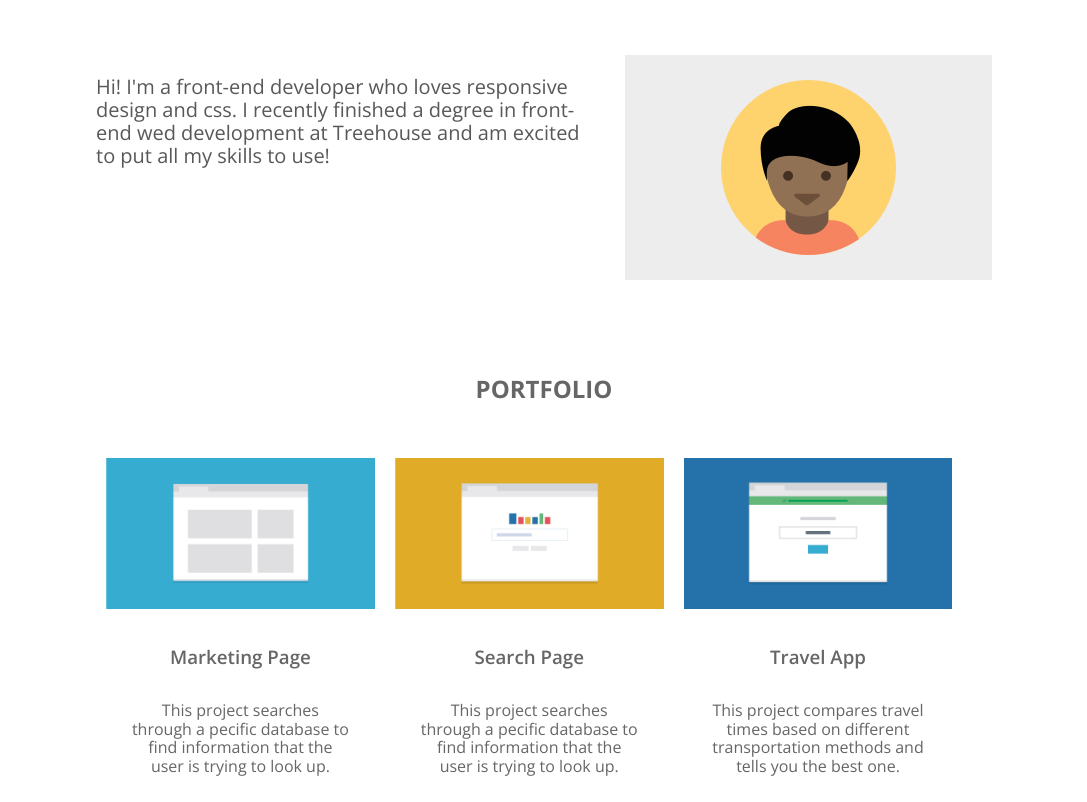
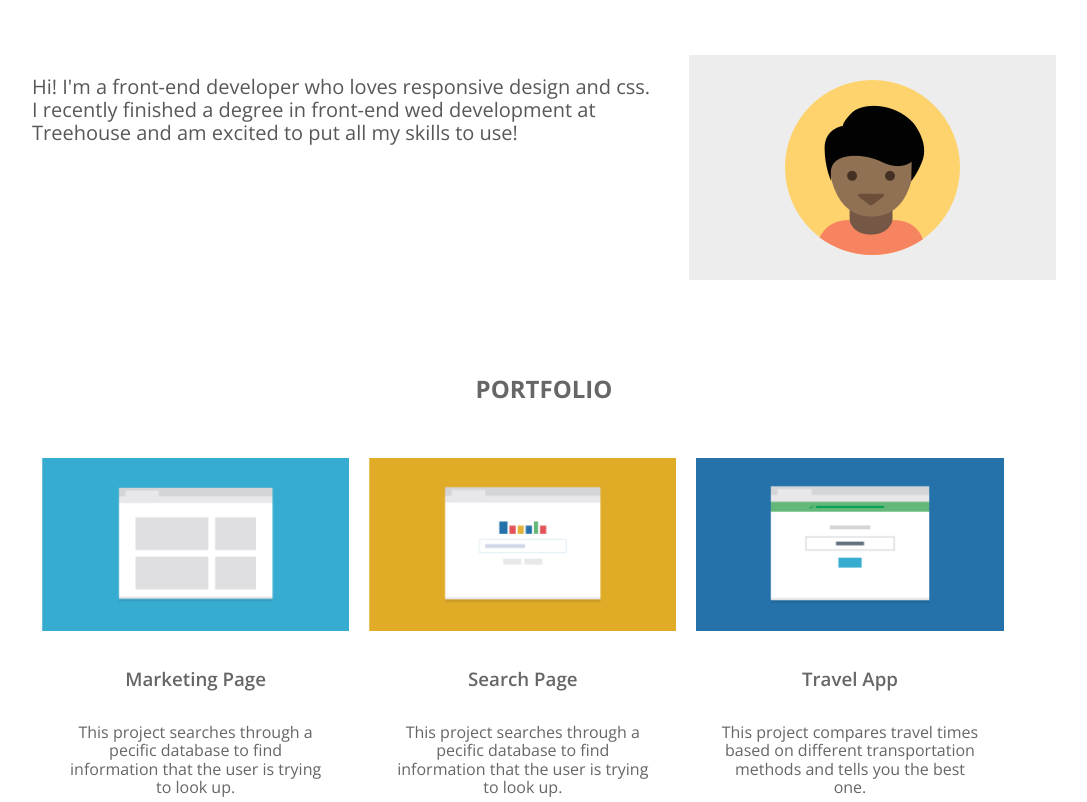
Before and after one commit to bwalkerwebdev/Techdegree-Project-2, a plain HTML site: page index.html in a window 1280 px wide. Shown: the part 119-921 px from the top of the page, without its empty margins (96-1183 px from the left). Drawn offline with nearby package versions, Linux system fonts and the light colour scheme.

Commit message:
Fix image height and css

```diff
--- a/css/styles.css
+++ b/css/styles.css
@@ -5,7 +5,7 @@
 }
 
 #wrapper {
-    width: 70%;
+    width: 80%;
     margin: 0 auto;
 }
 
@@ -15,6 +15,7 @@ body {
 
 img {
     max-width: 100%;
+    margin: auto;
 }
 
 li {
@@ -162,4 +163,5 @@ footer {
         width: 30%;
         padding-right: 10px;
         padding-left: 10px;
+    }
 }
```
